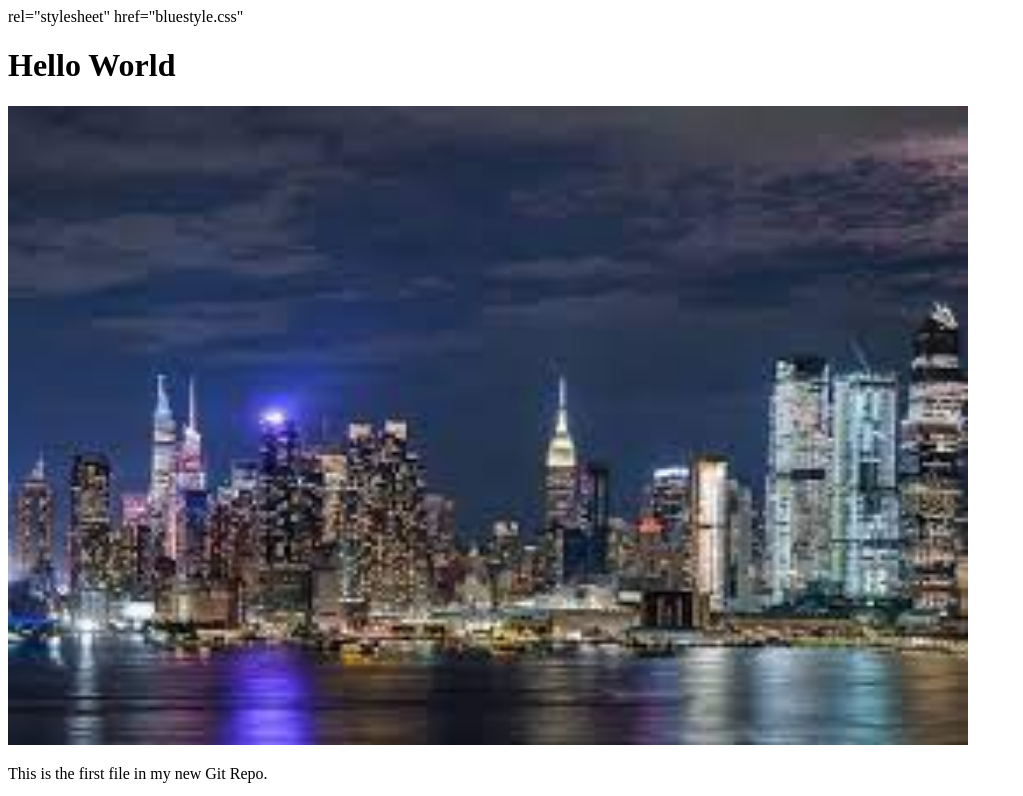
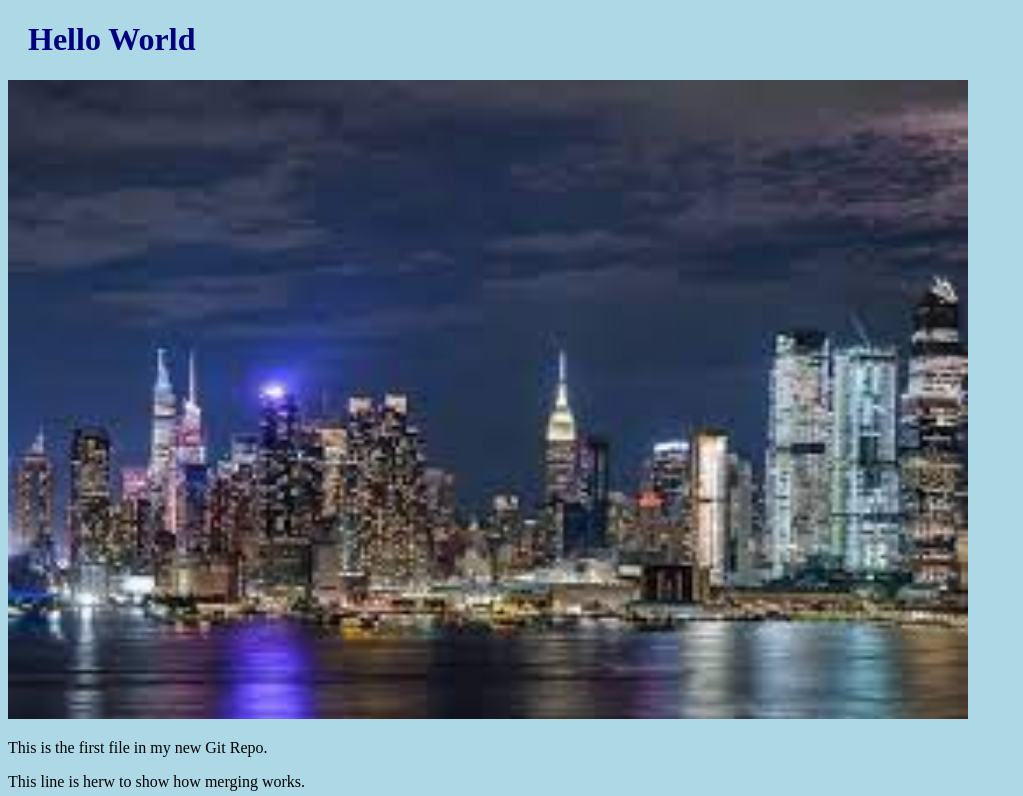
Before and after one commit to Patrick-Adams/hello-world, a plain HTML site: page index.html in a window 1280 px wide. Shown: the top 796 px of the page, without its empty margins (0-1023 px from the left). Drawn offline with Linux system fonts and the light colour scheme.

Commit message:
Updated index.html. Link to stylesheet is now working

```diff
--- a/index.html
+++ b/index.html
@@ -4,7 +4,7 @@
         <meta charset="UTF-8">
         <title>Hello World!</title>
         <meta name="viewport" content="width=device-width, initial-scale=1">
-        <link> rel="stylesheet" href="bluestyle.css"
+        <link rel="stylesheet" href="bluestyle.css">
         </head>
         <body>
 
```
